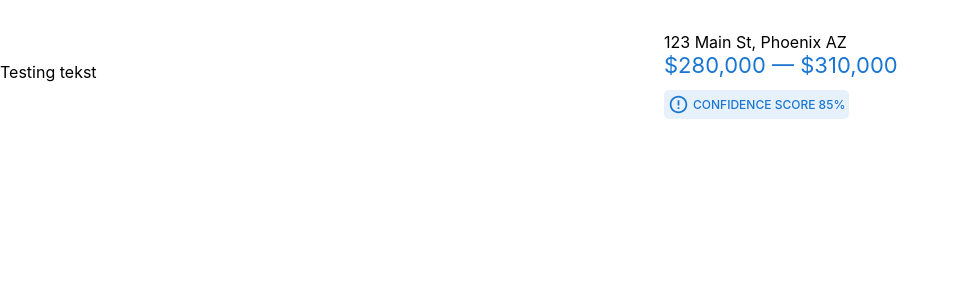
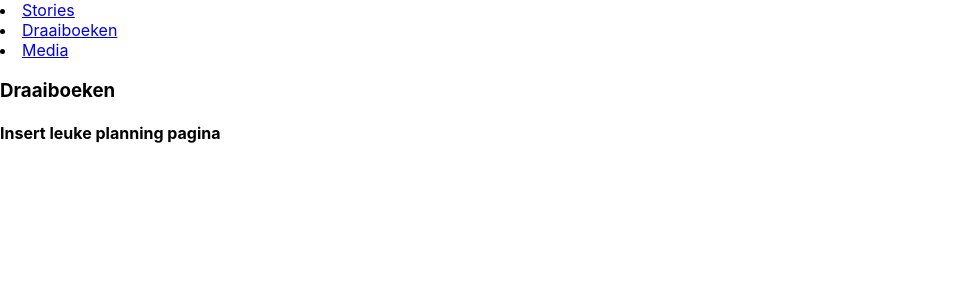
Before and after one commit to ijvanveltom/OmroepFlevoland, a React (Create React App) app in the folder omflev/: page /draaiboeken in a window 1280 px wide. Shown: the top 300 px of the page, without its empty margins (0-960 px from the left). Built offline with nearby package versions, Linux system fonts and the light colour scheme.

Commit message:
:memo: Created new navbar
Working navbar without errors
Needs new styling

```diff
--- a/omflev/package.json
+++ b/omflev/package.json
@@ -13,6 +13,7 @@
     "@testing-library/user-event": "^13.5.0",
     "react": "^18.0.0",
     "react-dom": "^18.0.0",
+    "react-router-dom": "^6.3.0",
     "react-scripts": "5.0.1",
     "web-vitals": "^2.1.4"
   },
--- a/omflev/src/App.js
+++ b/omflev/src/App.js
@@ -1,9 +1,5 @@
 import * as React from "react";
 import Box from '@mui/material/Box';
-import { alpha } from '@mui/material/styles';
-import ErrorOutlineIcon from '@mui/icons-material/ErrorOutline';
-
-/*
 import Toolbar from "@mui/material/Toolbar";
 import IconButton from "@mui/material/IconButton";
 import Typography from "@mui/material/Typography";
@@ -16,189 +12,23 @@ import Tooltip from "@mui/material/Tooltip";
 import MenuItem from "@mui/material/MenuItem";
 import AppBar from '@mui/material/AppBar';
 
-const pages = ["Stories", "Draaiboeken", "Media"];
-const settings = ["Q&A", "Account", "Dashboard", "Logout"];
+import { BrowserRouter as Router, Routes, Route } from "react-router-dom";
+import Navbar from "./components/navbar"
+import Stories from "./pages/stories"
+import Draaiboeken from "./pages/draaiboeken"
+import Media from "./pages/media"
 
-const NavBar = () => {
-  const [anchorElNav, setAnchorElNav] = React.useState(null);
-  const [anchorElUser, setAnchorElUser] = React.useState(null);
-
-  const handleOpenNavMenu = (event) => {
-    setAnchorElNav(event.currentTarget);
-  };
-  const handleOpenUserMenu = (event) => {
-    setAnchorElUser(event.currentTarget);
-  };
-
-  const handleCloseNavMenu = () => {
-    setAnchorElNav(null);
-  };
-
-  const handleCloseUserMenu = () => {
-    setAnchorElUser(null);
-  };
-
+function App() {
   return (
-    <AppBar position="static">
-      <Container maxWidth="xl">
-        <Toolbar disableGutters>
-          <Typography
-            variant="h6"
-            noWrap
-            component="div"
-            sx={{ mr: 2, display: { xs: "none", md: "flex" } }}
-          >
-            LOGO
-          </Typography>
-
-          <Box sx={{ flexGrow: 1, display: { xs: "flex", md: "none" } }}>
-            <IconButton
-              size="large"
-              aria-label="account of current user"
-              aria-controls="menu-appbar"
-              aria-haspopup="true"
-              onClick={handleOpenNavMenu}
-              color="inherit"
-            >
-              <MenuIcon />
-            </IconButton>
-            <Menu
-              id="menu-appbar"
-              anchorEl={anchorElNav}
-              anchorOrigin={{
-                vertical: "bottom",
-                horizontal: "left"
-              }}
-              keepMounted
-              transformOrigin={{
-                vertical: "top",
-                horizontal: "left"
-              }}
-              open={Boolean(anchorElNav)}
-              onClose={handleCloseNavMenu}
-              sx={{
-                display: { xs: "block", md: "none" }
-              }}
-            >
-              {pages.map((page) => (
-                <MenuItem key={page} onClick={handleCloseNavMenu}>
-                  <Typography textAlign="center">{page}</Typography>
-                </MenuItem>
-              ))}
-            </Menu>
-          </Box>
-          <Typography
-            variant="h6"
-            noWrap
-            component="div"
-            sx={{ flexGrow: 1, display: { xs: "flex", md: "none" } }}
-          >
-            LOGO
-          </Typography>
-          <Box sx={{ flexGrow: 1, display: { xs: "none", md: "flex" } }}>
-            {pages.map((page) => (
-              <Button
-                key={page}
-                onClick={handleCloseNavMenu}
-                sx={{ my: 2, color: "white", display: "block" }}
-              >
-                {page}
-              </Button>
-            ))}
-          </Box>
-
-          <Box sx={{ flexGrow: 0 }}>
-            <Tooltip title="Open settings">
-              <IconButton onClick={handleOpenUserMenu} sx={{ p: 0 }}>
-                <Avatar alt="Remy Sharp" src="/static/images/avatar/2.jpg" />
-              </IconButton>
-            </Tooltip>
-            <Menu
-              sx={{ mt: "45px" }}
-              id="menu-appbar"
-              anchorEl={anchorElUser}
-              anchorOrigin={{
-                vertical: "top",
-                horizontal: "right"
-              }}
-              keepMounted
-              transformOrigin={{
-                vertical: "top",
-                horizontal: "right"
-              }}
-              open={Boolean(anchorElUser)}
-              onClose={handleCloseUserMenu}
-            >
-              {settings.map((setting) => (
-                <MenuItem key={setting} onClick={handleCloseUserMenu}>
-                  <Typography textAlign="center">{setting}</Typography>
-                </MenuItem>
-              ))}
-            </Menu>
-          </Box>
-        </Toolbar>
-      </Container>
-    </AppBar>
-  );
-};
-export default NavBar;
-*/
-
-export default function SplitScreen() {
-  return (
-    <Box
-      sx={{
-        display: 'flex',
-        flexDirection: { xs: 'column', md: 'row' },
-        alignItems: 'center',
-        bgcolor: 'background.paper',
-        overflow: 'hidden'
-      }}
-    >
-      <Box
-        component="div"
-        sx={{
-          width: '50%',
-          maxWidth: { xs: '50%', md: '50%' },
-        }}>
-        Testing tekst
-      </Box>
-      <Box
-        sx={{
-          display: 'flex',
-          flexDirection: 'column',
-          alignItems: { xs: 'center', md: 'flex-start' },
-          m: 3,
-          minWidth: { md: 350 },
-        }}
-      >
-        <Box component="span" sx={{ fontSize: 16, mt: 1 }}>
-          123 Main St, Phoenix AZ
-        </Box>
-        <Box component="span" sx={{ color: 'primary.main', fontSize: 22 }}>
-          $280,000 — $310,000
-        </Box>
-        <Box
-          sx={{
-            mt: 1.5,
-            p: 0.5,
-            backgroundColor: (theme) => alpha(theme.palette.primary.main, 0.1),
-            borderRadius: '5px',
-            color: 'primary.main',
-            fontWeight: 'medium',
-            display: 'flex',
-            fontSize: 12,
-            alignItems: 'center',
-            '& svg': {
-              fontSize: 21,
-              mr: 0.5,
-            },
-          }}
-        >
-          <ErrorOutlineIcon />
-          CONFIDENCE SCORE 85%
-        </Box>
-      </Box>
-    </Box>
+    <Router>
+      <Navbar />
+      <Routes>
+        <Route path='/stories' element={<Stories/>} />
+        <Route path='/draaiboeken' element={<Draaiboeken/>} />
+        <Route path='/media' element={<Media/>} />
+      </Routes>
+    </Router>
   );
 }
+
+export default App;
--- /dev/null
+++ b/omflev/src/components/navbar.js
@@ -0,0 +1,18 @@
+import React from 'react';
+import {  Link } from "react-router-dom";
+const navbar= () =>{
+  return (
+  <div>
+    <li>
+      <Link to="/stories">Stories</Link>
+    </li>
+    <li>
+      <Link to="/draaiboeken">Draaiboeken</Link>
+    </li>
+    <li>
+      <Link to="/media">Media</Link>
+    </li>
+  </div>
+  );
+}
+export default navbar;
--- /dev/null
+++ b/omflev/src/pages/draaiboeken.js
@@ -0,0 +1,13 @@
+import React from 'react';
+
+const Draaiboeken = () =>{
+  return (
+    <div>
+      <h3>Draaiboeken</h3>
+      <div>
+        <h4>Insert leuke planning pagina</h4>
+      </div>
+    </div>
+  );
+}
+export default Draaiboeken;
--- /dev/null
+++ b/omflev/src/pages/media.js
@@ -0,0 +1,13 @@
+import React from 'react';
+
+const Media = () =>{
+  return (
+    <div>
+      <h3>Media</h3>
+      <div>
+        <h4>Insert leuke media pagina</h4>
+      </div>
+    </div>
+  );
+}
+export default Media;
--- /dev/null
+++ b/omflev/src/pages/stories.js
@@ -0,0 +1,13 @@
+import React from 'react';
+
+const StoryPage = () =>{
+  return (
+    <div>
+      <h3>Stories</h3>
+      <div>
+        <h4>Insert leuke story pagina</h4>
+      </div>
+    </div>
+  );
+}
+export default StoryPage;
```
Also changed, not shown: 2 other files (tests, documents, lock files or other folders).
